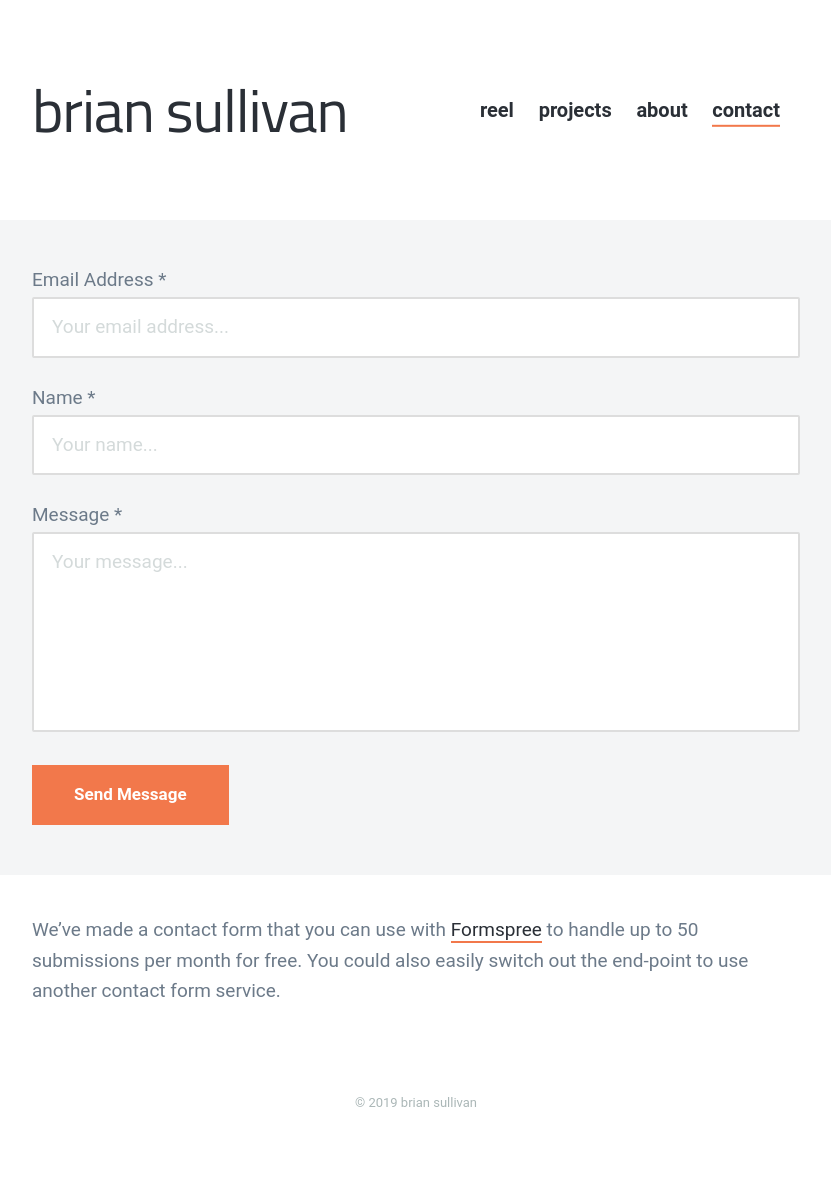
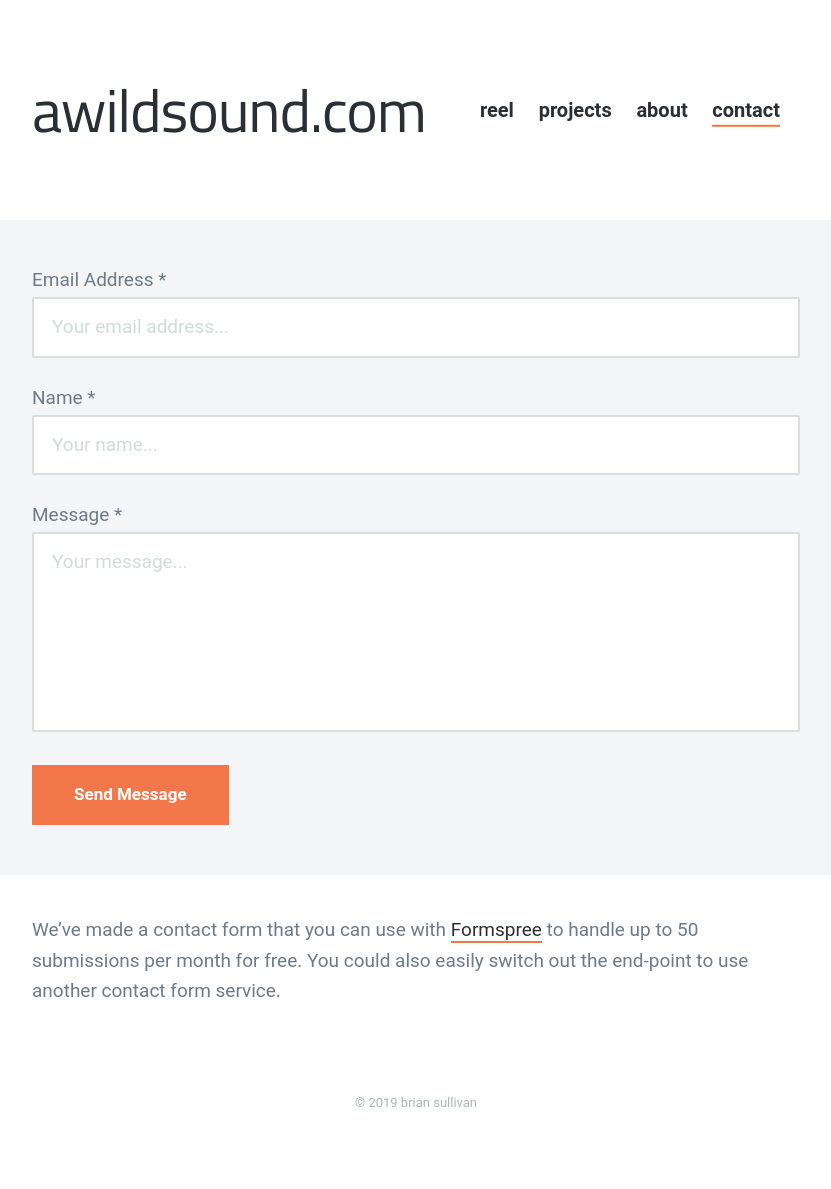
Before and after one commit to sullivbx/awildsound.com, a Jekyll site: the page built from _pages/contact.md, in a window 1280 px wide. Shown: the whole page, without its empty margins (224-1055 px from the left). Built offline with Jekyll 4.4.1, drawn with Linux system fonts in a browser that asks for light colours; nearby versions of some CDN libraries.

Commit message:
further metadata fixes

```diff
--- a/_data/settings.yml
+++ b/_data/settings.yml
@@ -1,5 +1,5 @@
 basic_settings:
-  site_title: brian sullivan
+  site_title: awildsound.com
   favicon_image: /images/favicon.png
 
 header_settings:
--- a/index.html
+++ b/index.html
@@ -2,7 +2,7 @@
 layout: default
 title: Brian Sullivan
 description: Sound, music & implementation for games.
-featured_image: /images/social.jpg
+featured_image: /images/social_project_2dgk.jpg
 ---
 
 <section class="intro">
```
Also changed, not shown: images/social_project_2dgk.jpg (added).
